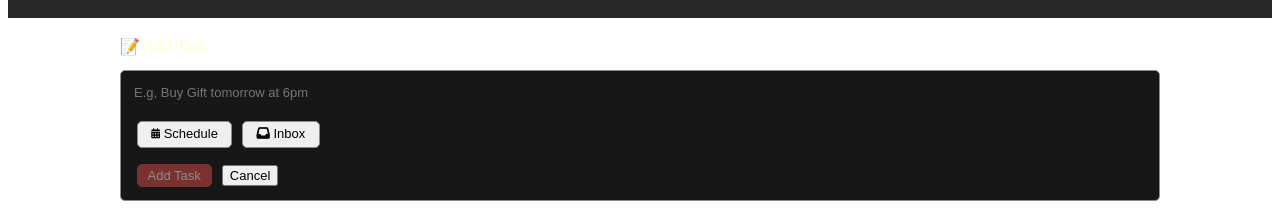
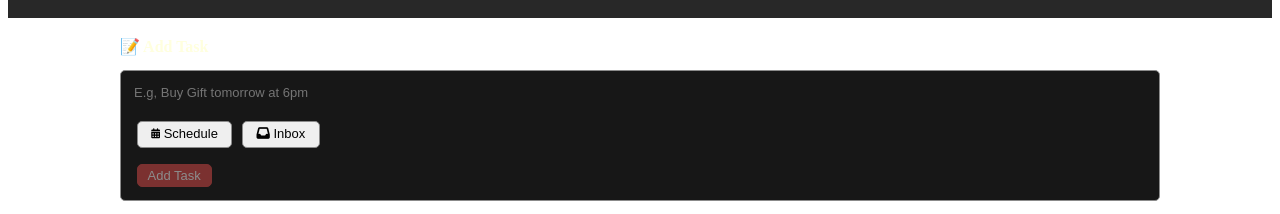
Before and after one commit to KoichaDev/todoist-react, a React (Create React App) app: page / in a window 1280 px wide. Shown: the part 784-998 px from the top of the page. Built offline with nearby package versions, Linux system fonts and the light colour scheme; the HTML template or start-up script is replaced by a standard one.

Commit message:
Add: ✨ Reset input field on the form to add task when clicking esc key

```diff
--- a/src/Components/Tasks/TasksActions/AddTask.js
+++ b/src/Components/Tasks/TasksActions/AddTask.js
@@ -39,12 +39,32 @@ function AddTask() {
     setTask('');
   };
 
+  const resetFormHandler = (e) => {
+    const escKey = e.keyCode === 27;
+    if (escKey) {
+      setTask('');
+    }
+  };
+
   const inputTaskHandler = (e) => setTask(e.target.value);
 
   const CancelHandler = () => setTask('');
 
+  const cancelButtonContent =
+    task.length > 1 ? (
+      <button
+        type='submit'
+        aria-label='Cancel your task assignment if no need to use'
+        title='Cancel the Task'
+        onClick={CancelHandler}>
+        <span style={{ fontSize: '13px' }}>Cancel</span>
+      </button>
+    ) : (
+      ''
+    );
+
   return (
-    <form onSubmit={submitHandler} className={classes.form}>
+    <form onSubmit={submitHandler} onKeyDown={resetFormHandler} className={classes.form}>
       <label htmlFor='add-item' />
       <input
         type='text'
@@ -70,13 +90,7 @@ function AddTask() {
         aria-roledescription='Add a task first before you can click on it'>
         Add Task
       </button>
-      <button
-        type='submit'
-        aria-label='Cancel your task assignment if no need to use'
-        title='Cancel the Task'
-        onClick={CancelHandler}>
-        <span style={{ fontSize: '13px' }}>Cancel</span>
-      </button>
+      {cancelButtonContent}
     </form>
   );
 }
```
